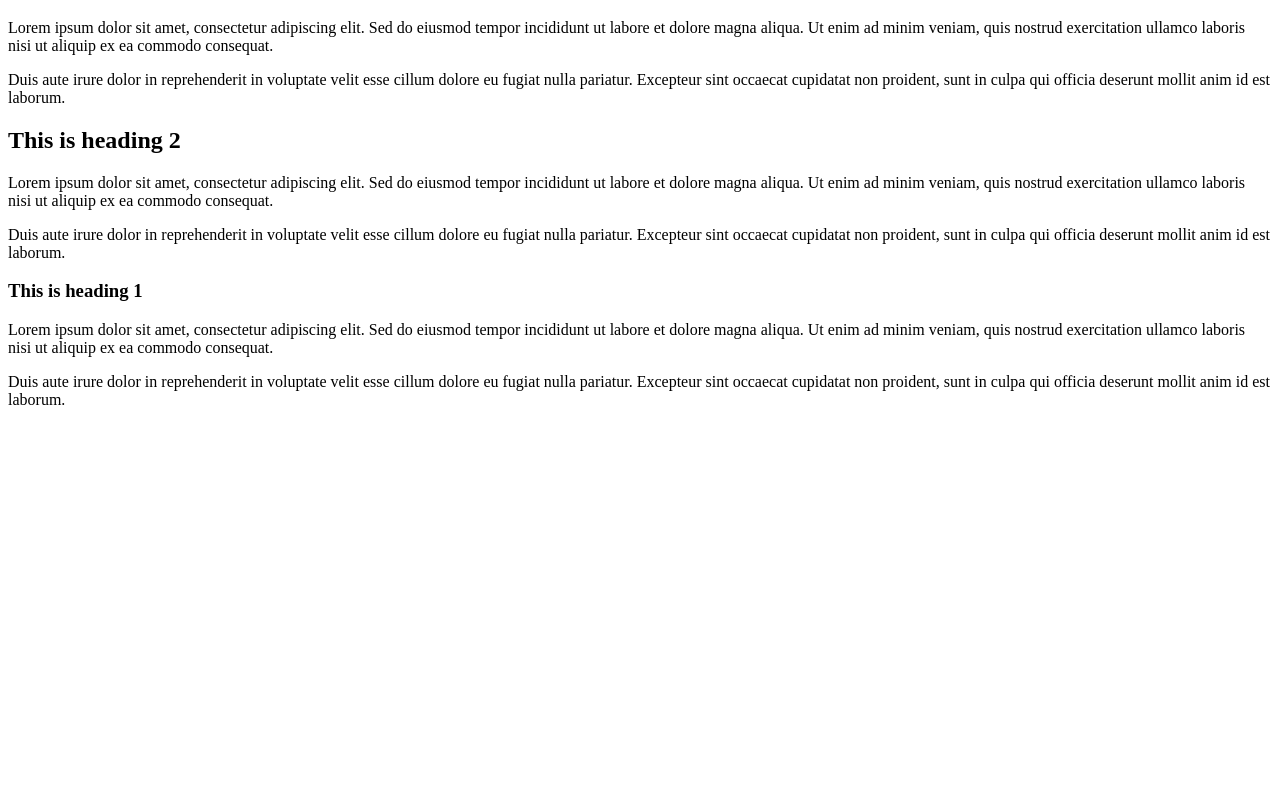
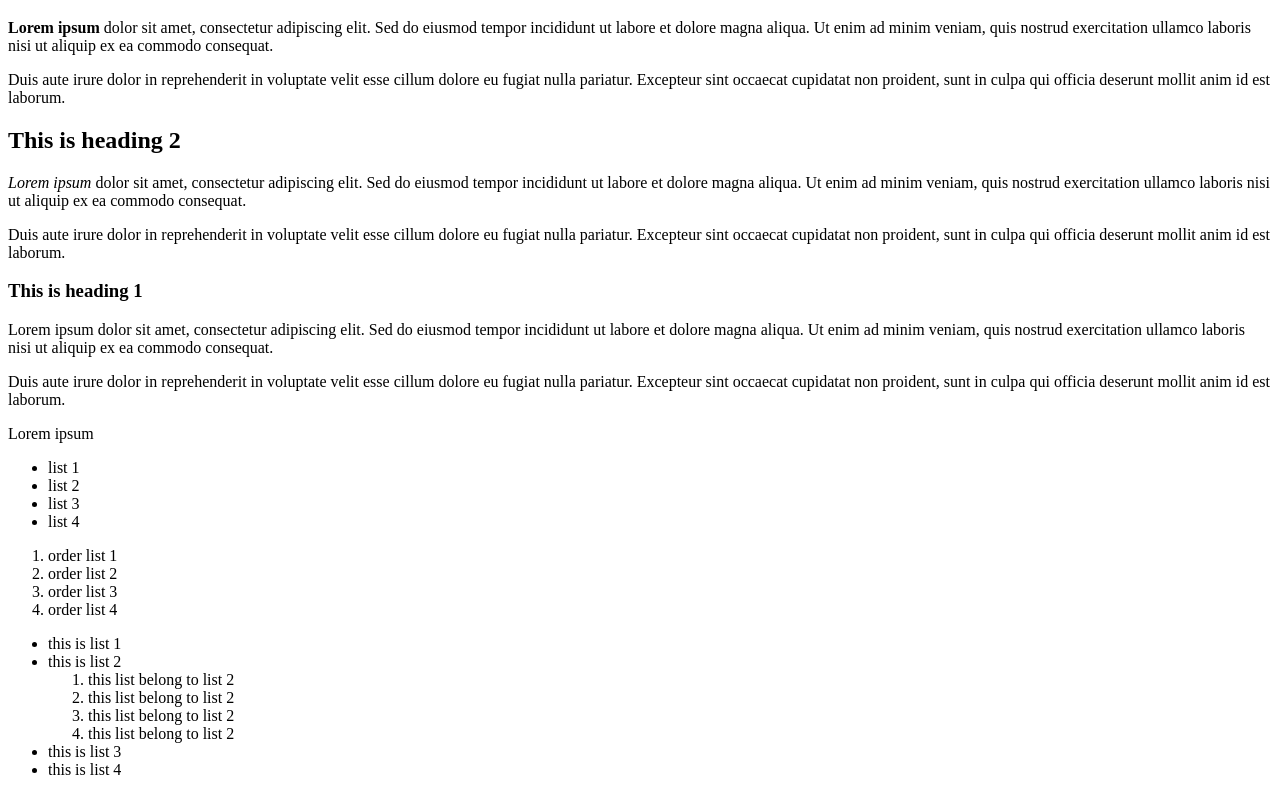
Before and after one commit to Azzybo/git-test, a plain HTML site: page index.html in a window 1280 px wide. Shown: the part 61-856 px from the top of the page. Before the commit the page ends 800 px from the top, so only its background shows below. Drawn offline with Linux system fonts and the light colour scheme.

Commit message:
add index.html

```diff
--- a/index.html
+++ b/index.html
@@ -7,24 +7,26 @@
 </head>
 <body>
     <h1>This is heading 1</h1>
-    <p> Lorem ipsum dolor sit amet, consectetur
+    <p> <strong>Lorem ipsum</strong> dolor sit amet, consectetur
         adipiscing elit. Sed do eiusmod tempor incididunt
         ut labore et dolore magna aliqua. Ut enim ad minim
         veniam, quis nostrud exercitation ullamco laboris nisi
         ut aliquip ex ea commodo consequat.
     </p>
+    <!--this is a comment-->
     <p> Duis aute irure dolor in
         reprehenderit in voluptate velit esse cillum dolore eu fugiat nulla pariatur.
         Excepteur sint occaecat cupidatat non proident, sunt in culpa qui officia deserunt
         mollit anim id est laborum.
     </p>
     <h2>This is heading 2</h2>
-    <p> Lorem ipsum dolor sit amet, consectetur
+    <p> <em>Lorem ipsum</em> dolor sit amet, consectetur
         adipiscing elit. Sed do eiusmod tempor incididunt
         ut labore et dolore magna aliqua. Ut enim ad minim
         veniam, quis nostrud exercitation ullamco laboris nisi
         ut aliquip ex ea commodo consequat.
     </p>
+    <!-- this is a comment cmd + / -->
     <p> Duis aute irure dolor in
         reprehenderit in voluptate velit esse cillum dolore eu fugiat nulla pariatur.
         Excepteur sint occaecat cupidatat non proident, sunt in culpa qui officia deserunt
@@ -42,5 +44,37 @@
         Excepteur sint occaecat cupidatat non proident, sunt in culpa qui officia deserunt
         mollit anim id est laborum.
     </p>
+    <p>Lorem ipsum</p>
+
+
+<ul>
+    <li>list 1</li>
+    <li>list 2</li>
+    <li>list 3</li>
+    <li>list 4</li>
+</ul>
+
+<ol>
+    <li>order list 1</li>
+    <li>order list 2</li>
+    <li>order list 3</li>
+    <li>order list 4</li>
+</ol>
+
+
+<ul>
+    <li>this is list 1</li>
+    <li>this is list 2
+       <ol>
+            <li>this list belong to list 2</li>
+            <li>this list belong to list 2</li>
+            <li>this list belong to list 2</li>
+            <li>this list belong to list 2</li>
+       </ol>
+    </li>
+    <li>this is list 3</li>
+    <li>this is list 4</li>
+</ul>
+
 </body>
 </html>
```
Also changed, not shown: odin-links-and-images/about.html (added, +12 -0 lines), odin-links-and-images/index.html (added, +14 -0 lines).
